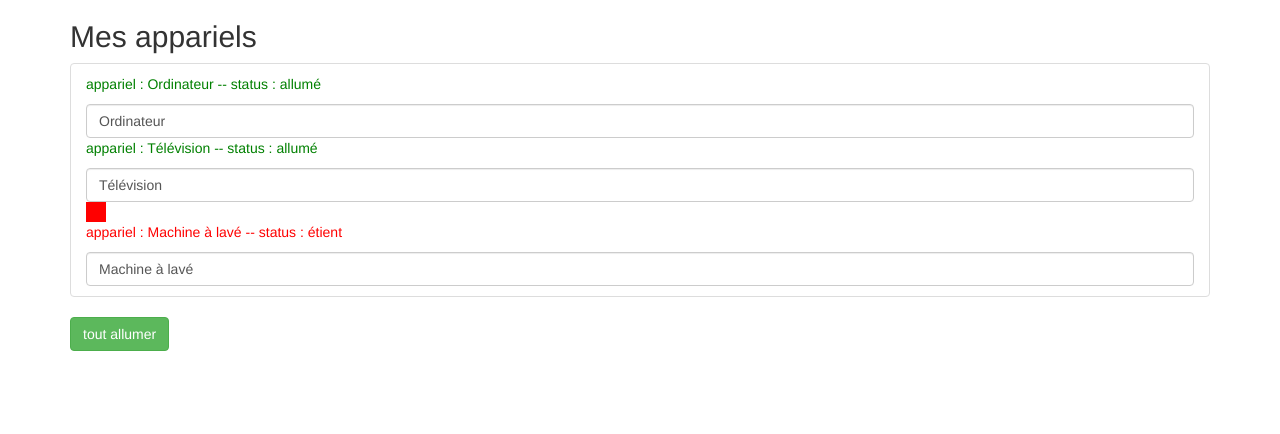
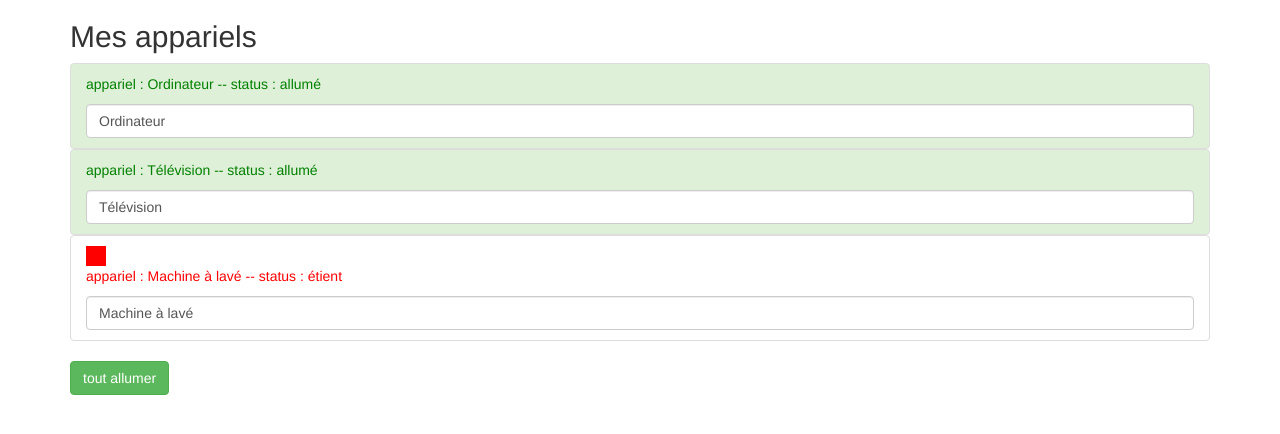
Before and after one commit to alaeddinea/mon-projet-angular, an Angular app: page / in a window 1280 px wide. Shown: the top 434 px of the page. Built offline with nearby package versions, Linux system fonts and the light colour scheme.

Commit message:
modifier le comportement dans le Dom  avec le directive par atrribut ngClass

```diff
--- a/src/app/app.component.html
+++ b/src/app/app.component.html
@@ -12,10 +12,10 @@
         <div class="col-xs-12">
             <h2>Mes appariels</h2>
             <ul class="list-group">
-                <li class="list-group-item">
+
                     <app-appariel *ngFor="let appareil of appareils" [appareilName]="appareil.name"
                         [appareilSatus]="appareil.status"></app-appariel>
-                </li>
+
 
             </ul>
             <button class="btn btn-success" [disabled]="!isAuth" (click)="onAllumer()">tout allumer</button>
--- a/src/app/appariel/appariel.component.html
+++ b/src/app/appariel/appariel.component.html
@@ -1,5 +1,8 @@
+<li [ngClass]="{'list-group-item':true,
+'list-group-item-success' :appareilSatus ==='allumé' }"  >
 <div
 style="background-color: red; width: 20px; height: 20px;"
 *ngIf="appareilSatus ==='étient'"></div>
 <p [ngStyle]="{color: getColor()}">appariel : {{appareilName}} -- status : {{getStatus()}}</p>
 <input type="text" class="form-control" [(ngModel)]="appareilName">
+</li>
```
